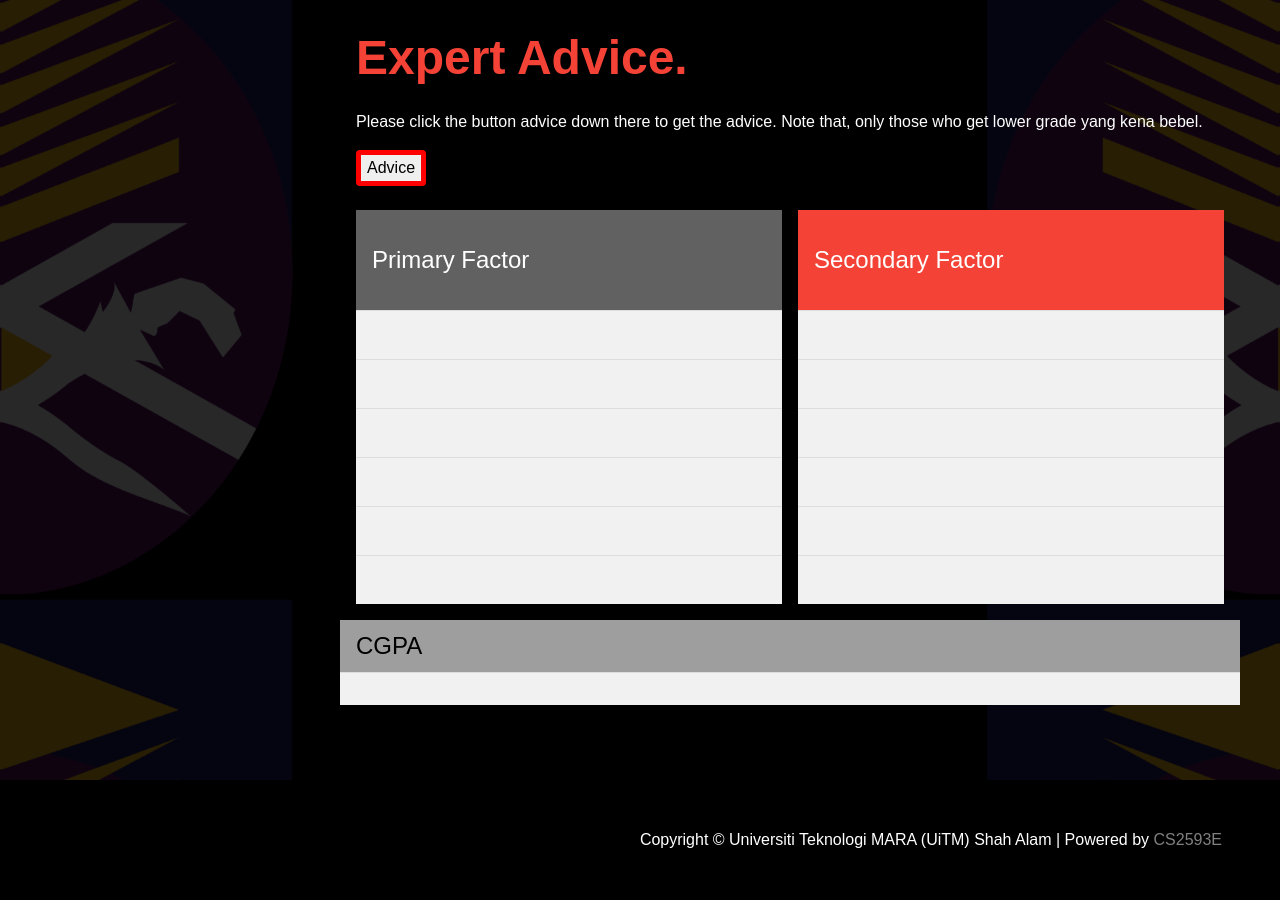
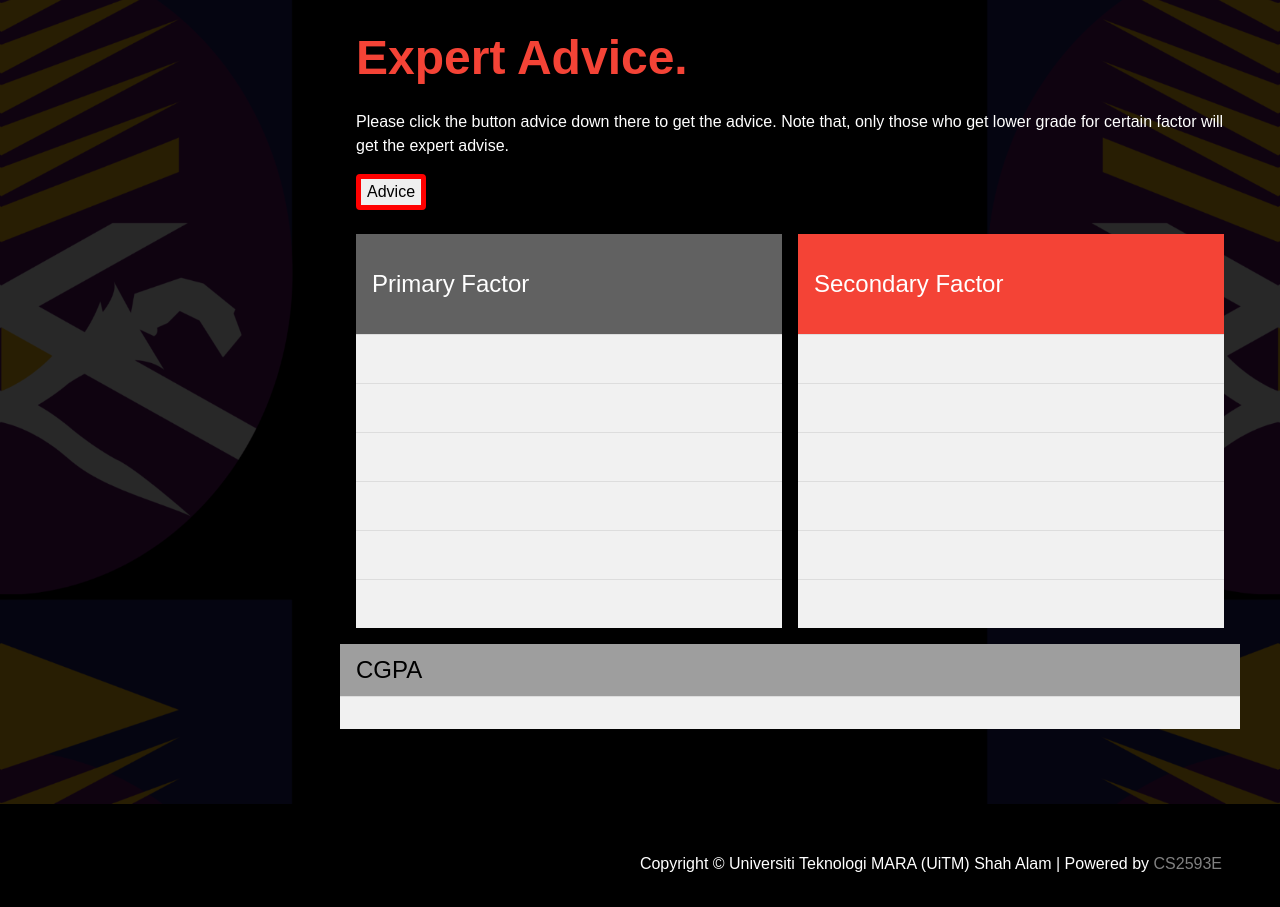
Before and after one commit to AcademicAdvisoryAidSystem/AcademicAdvisoryAidSystem.github.io, a plain HTML site: page AAAS/index.html in a window 1280 px wide. Shown: the part 4205-5112 px from the top of the page. Drawn offline with Linux system fonts and the light colour scheme; a web font is replaced by a local one.

Commit message:
Update index.html

```diff
--- a/AAAS/index.html
+++ b/AAAS/index.html
@@ -1312,7 +1312,7 @@ body {
 <!-- Expert Advice -->
 	<div class="w3-container" id="expadvice" style="margin-top:75px">
 		<h1 class="w3-xxxlarge w3-text-red"><b>Expert Advice.</b></h1>
-		<p>Please click the button advice down there to get the advice. Note that, only those who get lower grade yang kena bebel.</p>
+		<p>Please click the button advice down there to get the advice. Note that, only those who get lower grade for certain factor will get the expert advise.</p>
 		<button style="border:5px solid red" class="w3-round" onclick="Advice()" align="center">Advice</button> <br><br>
 	</div>
 
```
